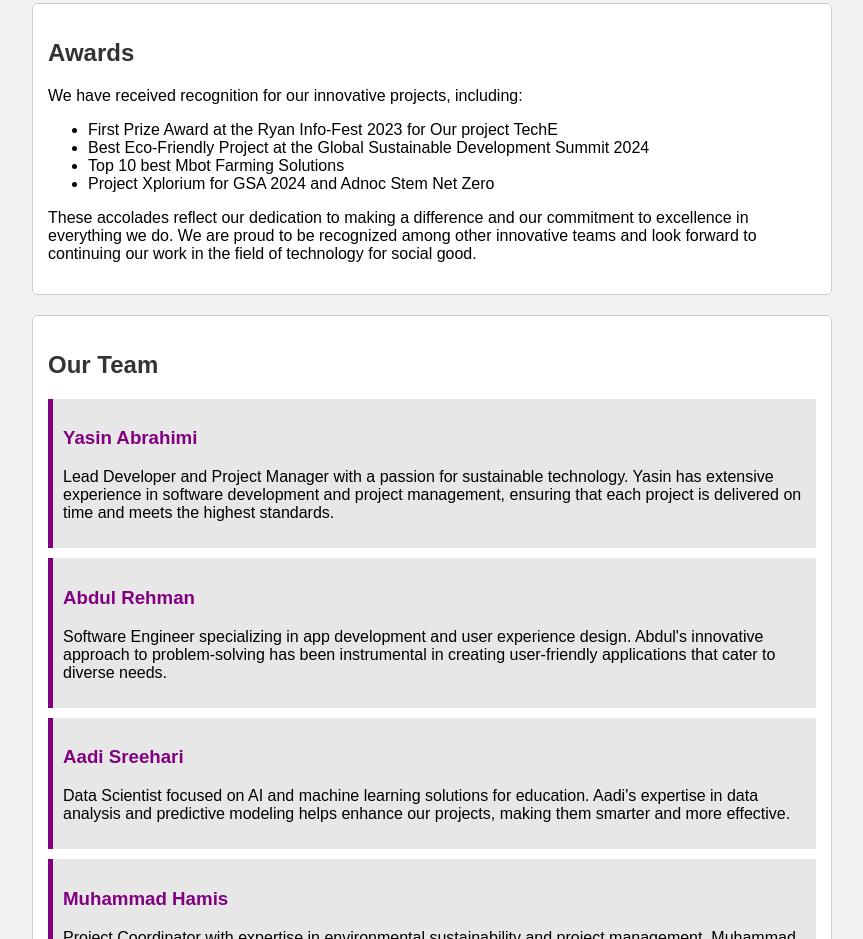
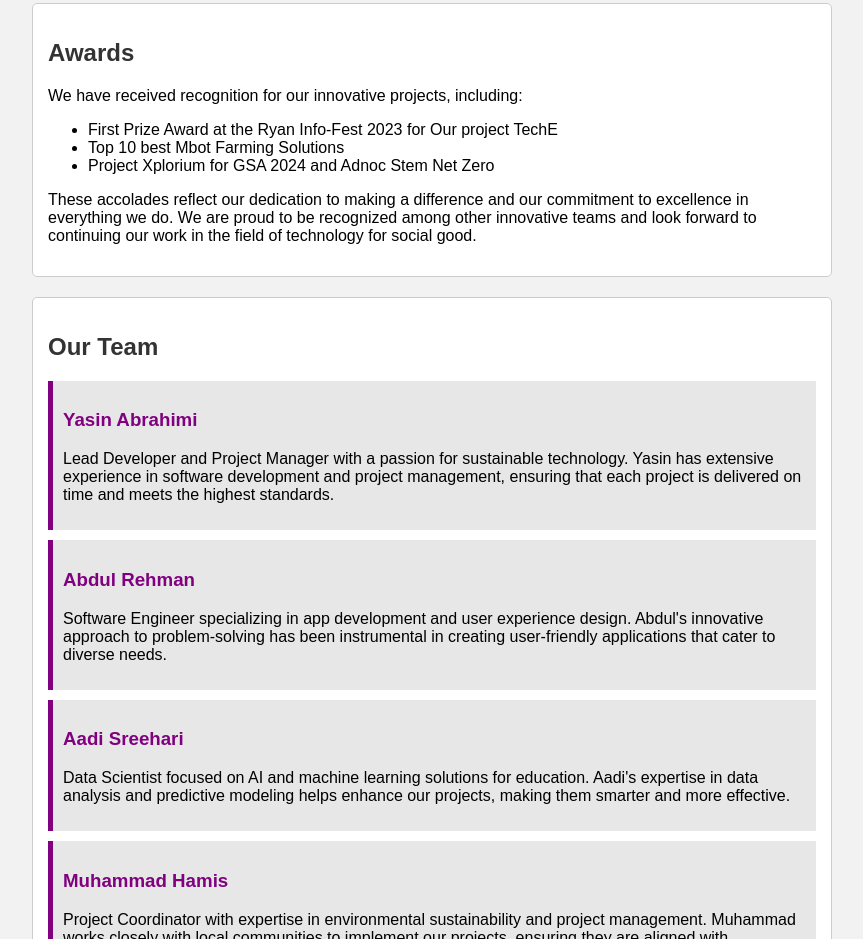
Before and after one commit to CodersTech2024/CodersTechWebPage.com, a plain HTML site: page index.html in a window 1280 px wide. Shown: the part 2067-3006 px from the top of the page, without its empty margins (208-1071 px from the left). Drawn offline with Linux system fonts and the light colour scheme.

Commit message:
Update index.html

```diff
--- a/index.html
+++ b/index.html
@@ -127,7 +127,6 @@
         <p>We have received recognition for our innovative projects, including:</p>
         <ul>
             <li>First Prize Award at the Ryan Info-Fest 2023 for Our project TechE</li>
-            <li>Best Eco-Friendly Project at the Global Sustainable Development Summit 2024</li>
             <li>Top 10 best Mbot Farming Solutions</li>
             <li>Project Xplorium for GSA 2024 and Adnoc Stem Net Zero</li>
         </ul>
```
